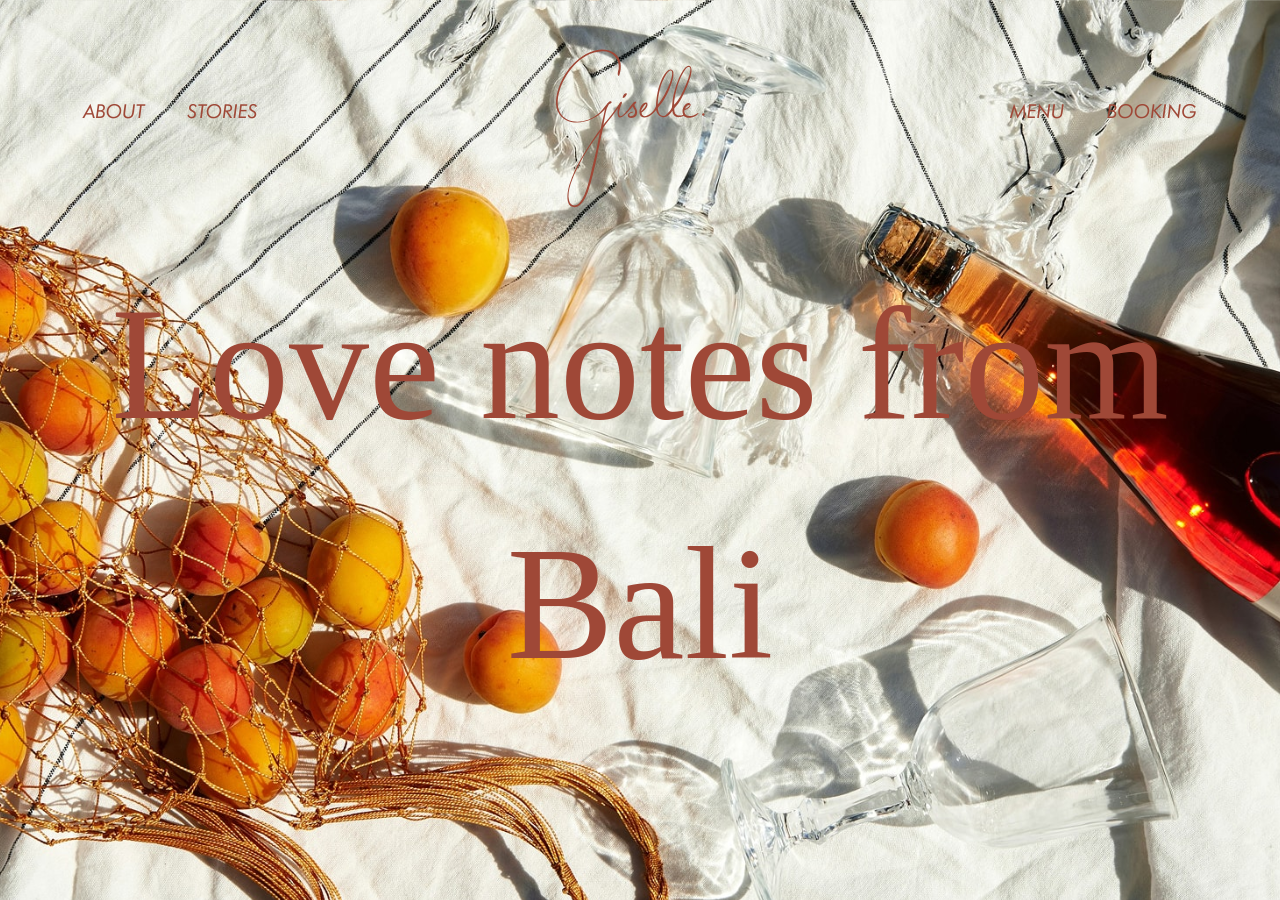
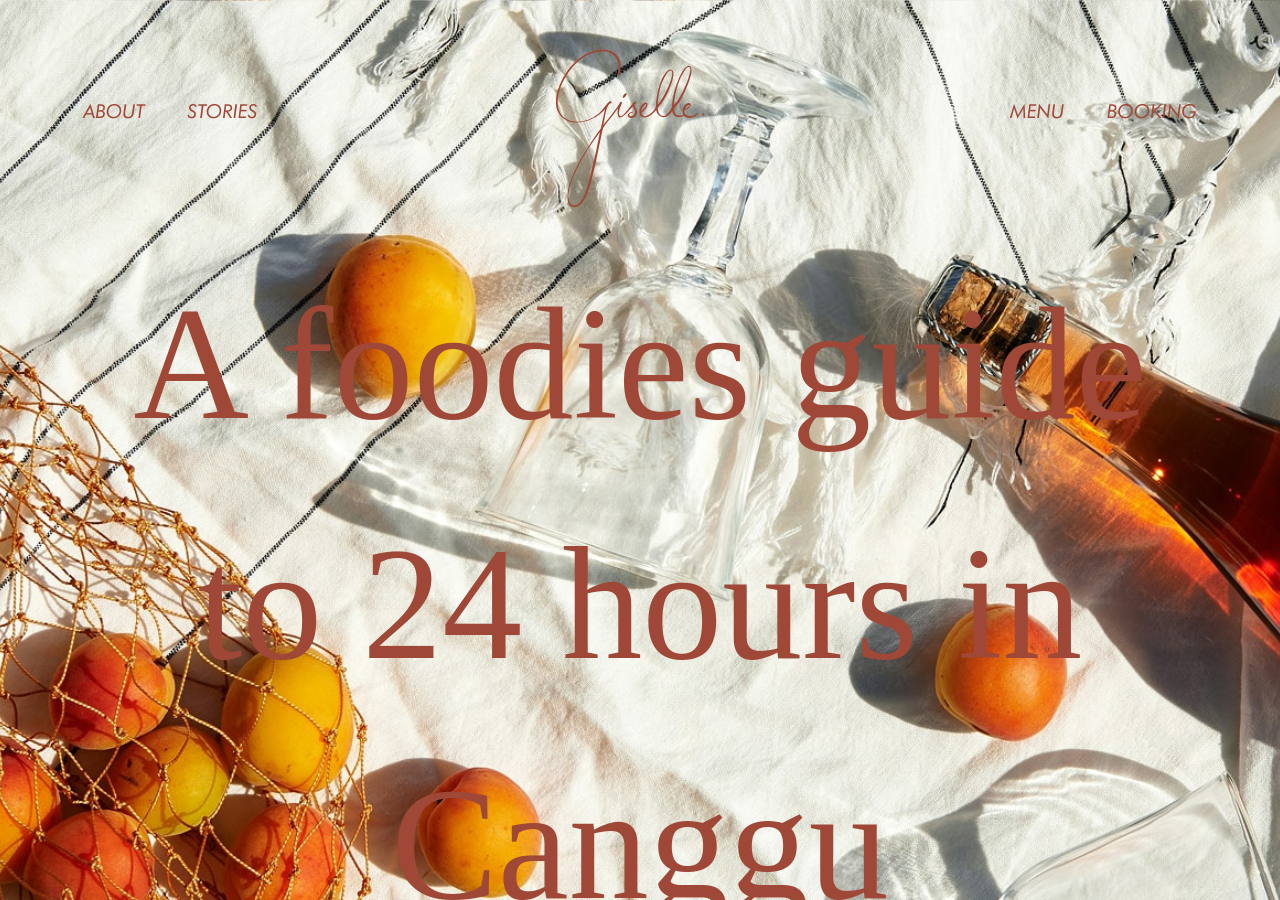
Before and after one commit to dezoul/Giselle, a Jekyll site: the page built from _posts/2025-08-10-love-letters-from-bali.md, in a window 1280 px wide and 900 px high. Built offline with Jekyll 4.4.1, drawn with Linux system fonts in a browser that asks for light colours; some web fonts are replaced.

Commit message:
Updated 1 file via CloudCannon.

```diff
--- a/_posts/2025-08-10-love-letters-from-bali.md
+++ b/_posts/2025-08-10-love-letters-from-bali.md
@@ -1,8 +1,8 @@
 ---
 layout: post
-title: Love notes from Bali
+title: A foodies guide to 24 hours in Canggu
 banner:
-    title: Love notes from Bali
+    title: A foodies guide to 24 hours in Canggu
     text-color: '#9f4837'
     overlay-color:
         color: '#fff'
```
